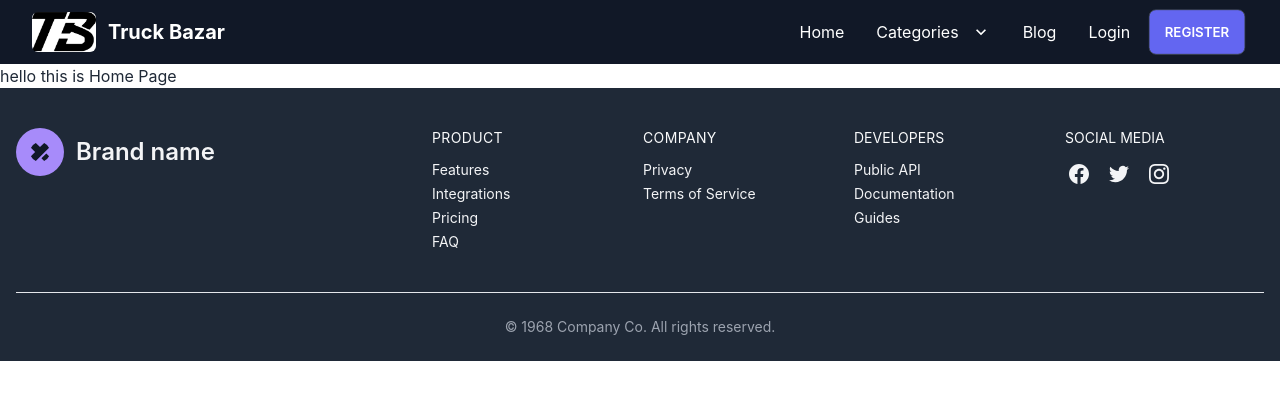
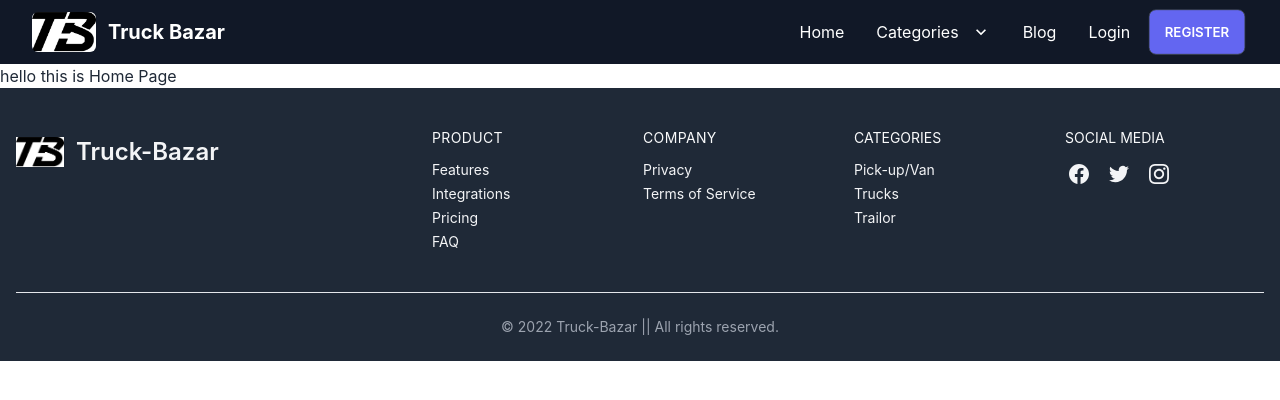
Before and after one commit to aliftareq/Truck-Bazar-client-side-Repository, a React (Create React App) app: page / in a window 1280 px wide. Shown: the top 400 px of the page. Built offline with nearby package versions, Linux system fonts and the light colour scheme; no server answers.

Commit message:
footer modified

```diff
--- a/src/Pages/Shared/ErrorPage/ErrorPage.js
+++ b/src/Pages/Shared/ErrorPage/ErrorPage.js
@@ -1,4 +1,5 @@
 import React from 'react';
+import { Link } from 'react-router-dom';
 
 const ErrorPage = () => {
     return (
@@ -14,8 +15,8 @@ const ErrorPage = () => {
                     This page has not been found. <br />
                     please explore from home page.
                 </p>
-                {/* <p className="text-xl text-red-500">{error.statusText || error.message}</p>
-                <Link to='/' className="px-8 py-3 font-semibold rounded bg-violet-400 text-gray-900">Back to homepage</Link> */}
+                {/* <p className="text-xl text-red-500">{error.statusText || error.message}</p> */}
+                <Link to='/' className="px-8 py-3 font-semibold rounded bg-violet-400 text-gray-900">Back to homepage</Link>
             </div>
         </section>
     );
--- a/src/Pages/Shared/Footer/Footer.js
+++ b/src/Pages/Shared/Footer/Footer.js
@@ -1,5 +1,6 @@
 import React from 'react';
 import { Link } from 'react-router-dom';
+import logo from '../../../Assets/images/tb-logo.jpg'
 
 const Footer = () => {
     return (
@@ -7,12 +8,10 @@ const Footer = () => {
             <div className="container flex flex-col justify-between py-10 mx-auto space-y-8 lg:flex-row lg:space-y-0">
                 <div className="lg:w-1/3">
                     <Link rel="noopener noreferrer" href="#" className="flex justify-center space-x-3 lg:justify-start">
-                        <div className="flex items-center justify-center w-12 h-12 rounded-full bg-violet-400">
-                            <svg xmlns="http://www.w3.org/2000/svg" viewBox="0 0 32 32" fill="currentColor" className="flex-shrink-0 w-5 h-5 rounded-full text-gray-900">
-                                <path d="M18.266 26.068l7.839-7.854 4.469 4.479c1.859 1.859 1.859 4.875 0 6.734l-1.104 1.104c-1.859 1.865-4.875 1.865-6.734 0zM30.563 2.531l-1.109-1.104c-1.859-1.859-4.875-1.859-6.734 0l-6.719 6.734-6.734-6.734c-1.859-1.859-4.875-1.859-6.734 0l-1.104 1.104c-1.859 1.859-1.859 4.875 0 6.734l6.734 6.734-6.734 6.734c-1.859 1.859-1.859 4.875 0 6.734l1.104 1.104c1.859 1.859 4.875 1.859 6.734 0l21.307-21.307c1.859-1.859 1.859-4.875 0-6.734z"></path>
-                            </svg>
+                        <div className="flex items-center justify-center w-12 h-12 rounded-full">
+                            <img src={logo} alt="" />
                         </div>
-                        <span className="self-center text-2xl font-semibold">Brand name</span>
+                        <span className="self-center text-2xl font-semibold">Truck-Bazar</span>
                     </Link>
                 </div>
                 <div className="grid grid-cols-2 text-sm gap-x-3 gap-y-8 lg:w-2/3 sm:grid-cols-4">
@@ -45,16 +44,16 @@ const Footer = () => {
                         </ul>
                     </div>
                     <div className="space-y-3">
-                        <h3 className="uppercase text-gray-50">Developers</h3>
+                        <h3 className="uppercase text-gray-50">Categories</h3>
                         <ul className="space-y-1">
                             <li>
-                                <Link rel="noopener noreferrer" href="#">Public API</Link>
+                                <Link rel="noopener noreferrer" href="#">Pick-up/Van</Link>
                             </li>
                             <li>
-                                <Link rel="noopener noreferrer" href="#">Documentation</Link>
+                                <Link rel="noopener noreferrer" href="#">Trucks</Link>
                             </li>
                             <li>
-                                <Link rel="noopener noreferrer" href="#">Guides</Link>
+                                <Link rel="noopener noreferrer" href="#">Trailor</Link>
                             </li>
                         </ul>
                     </div>
@@ -80,7 +79,7 @@ const Footer = () => {
                     </div>
                 </div>
             </div>
-            <div className="py-6 text-sm text-center text-gray-400">© 1968 Company Co. All rights reserved.</div>
+            <div className="py-6 text-sm text-center text-gray-400">© 2022 Truck-Bazar || All rights reserved.</div>
         </footer>
     );
 };
```
